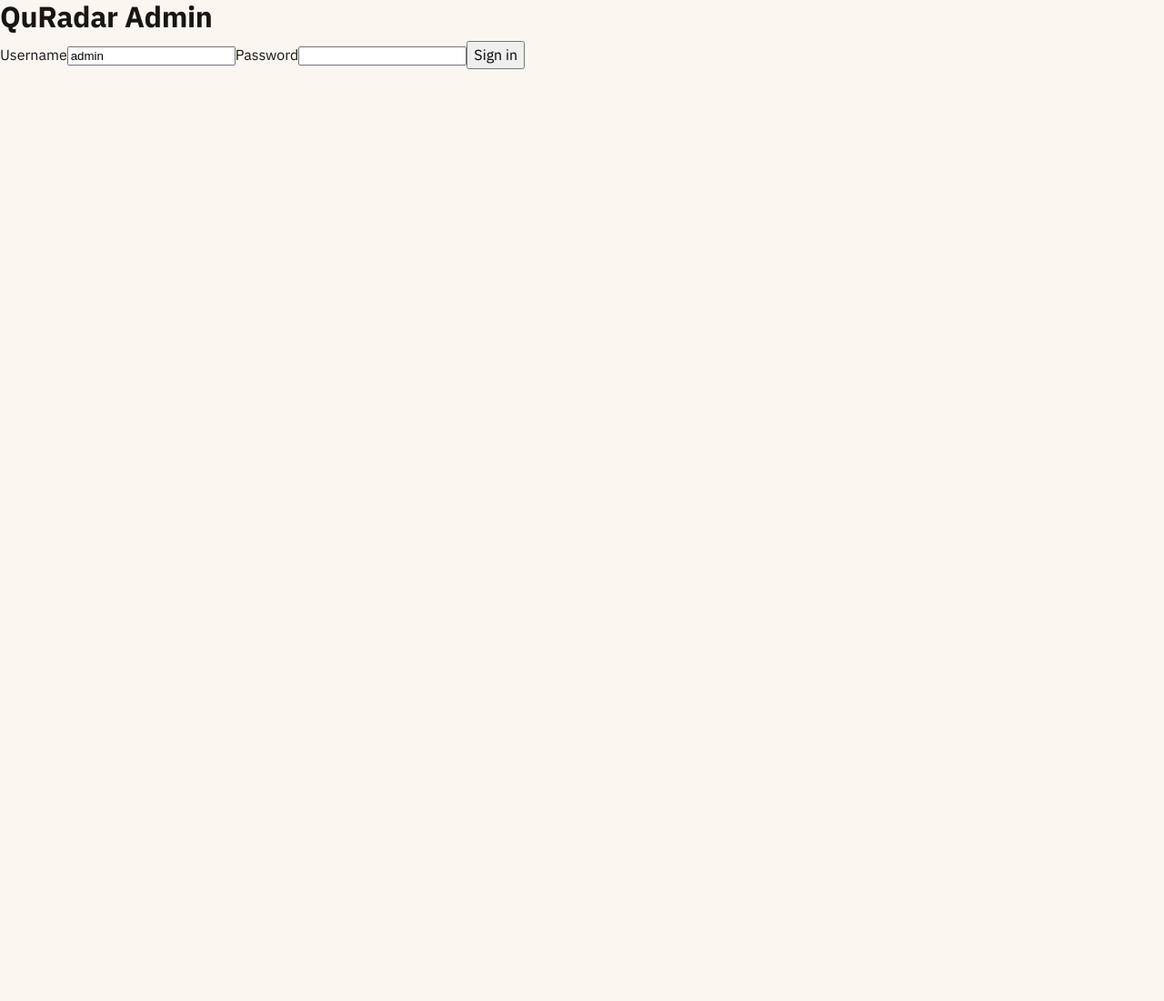
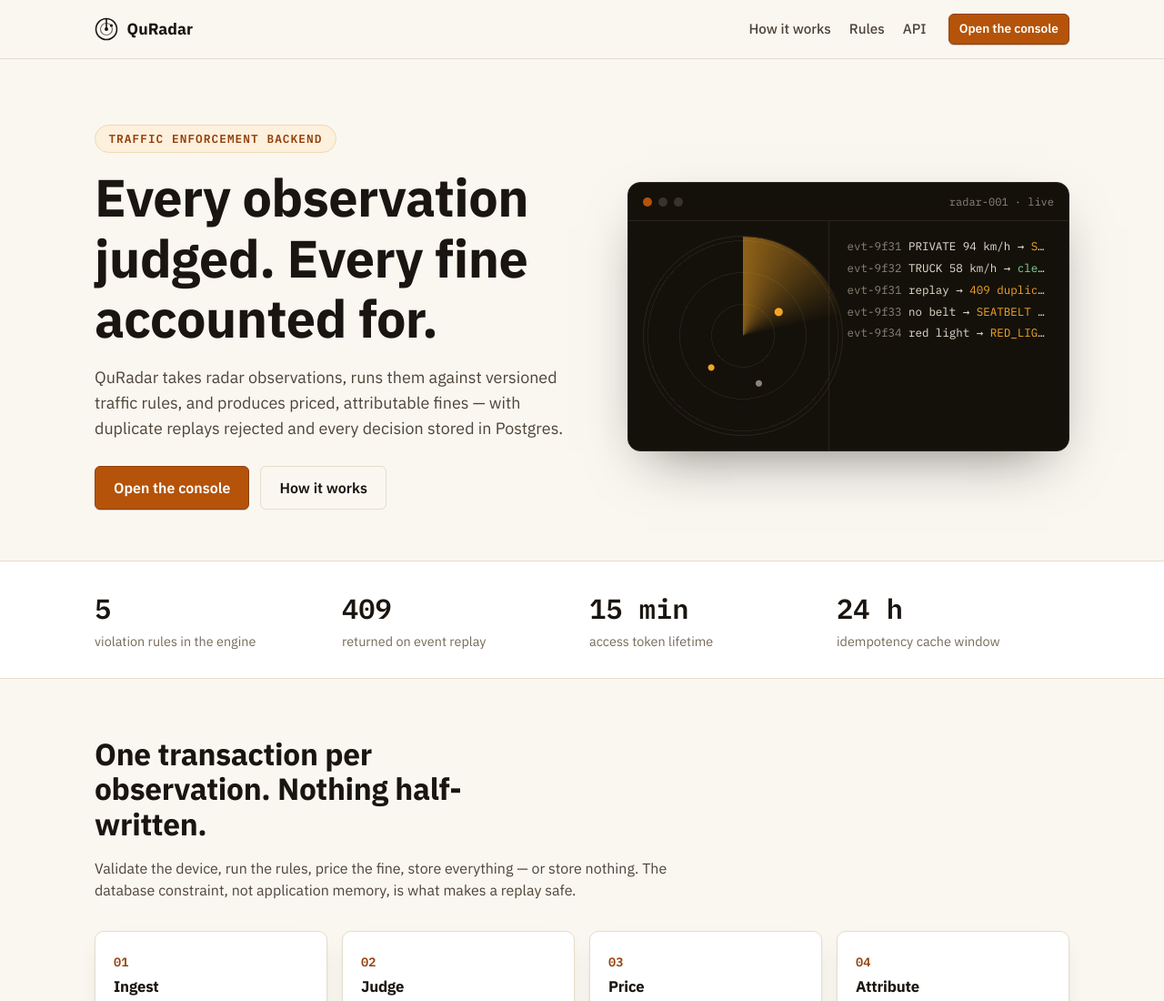
Before and after one commit to MahmoudYoussef-web/quantum-radar, a React (Vite) app in the folder frontend/: page / in a window 1280 px wide. Before the commit this address led to /#/login. Shown: the top 1100 px of the page at 91% size. Before the commit the page ends 800 px from the top, so only its background shows below. Built offline with nearby package versions, Linux system fonts and the light colour scheme; no server answers.

Commit message:
feat: public landing page with product story and console visual

```diff
--- a/frontend/src/App.tsx
+++ b/frontend/src/App.tsx
@@ -1,28 +1,24 @@
-import { HashRouter, Navigate, Route, Routes } from 'react-router-dom'
+import { HashRouter, Navigate, Outlet, Route, Routes } from 'react-router-dom'
 import { AuthProvider } from './auth/AuthContext'
 import { Layout } from './components/Layout'
+import { LandingPage } from './pages/LandingPage'
 import { LoginPage } from './pages/LoginPage'
+import { OverviewPage } from './pages/OverviewPage'
 import { ViolationsPage } from './pages/ViolationsPage'
 import { RulesPage } from './pages/RulesPage'
 import { DevicesPage } from './pages/DevicesPage'
 import { DriversPage } from './pages/DriversPage'
 import { tokens } from './api/client'
 
-function Guard({ children }: { children: JSX.Element }) {
-  if (!tokens.access) return <Navigate to="/login" replace />
-  return children
+function Guard() {
+  if (!tokens.access) return <Navigate to="/" replace />
+  return <Outlet />
 }
 
 function Shell() {
   return (
     <Layout>
-      <Routes>
-        <Route path="/violations" element={<ViolationsPage />} />
-        <Route path="/rules" element={<RulesPage />} />
-        <Route path="/devices" element={<DevicesPage />} />
-        <Route path="/drivers" element={<DriversPage />} />
-        <Route path="*" element={<Navigate to="/violations" replace />} />
-      </Routes>
+      <Outlet />
     </Layout>
   )
 }
@@ -32,15 +28,18 @@
     <AuthProvider>
       <HashRouter>
         <Routes>
+          <Route path="/" element={<LandingPage />} />
           <Route path="/login" element={<LoginPage />} />
-          <Route
-            path="/*"
-            element={
-              <Guard>
-                <Shell />
-              </Guard>
-            }
-          />
+          <Route element={<Guard />}>
+            <Route element={<Shell />}>
+              <Route path="/overview" element={<OverviewPage />} />
+              <Route path="/violations" element={<ViolationsPage />} />
+              <Route path="/rules" element={<RulesPage />} />
+              <Route path="/devices" element={<DevicesPage />} />
+              <Route path="/drivers" element={<DriversPage />} />
+            </Route>
+          </Route>
+          <Route path="*" element={<Navigate to="/" replace />} />
         </Routes>
       </HashRouter>
     </AuthProvider>
--- /dev/null
+++ b/frontend/src/pages/LandingPage.tsx
@@ -0,0 +1,183 @@
+import { Link } from 'react-router-dom'
+
+export function RadarMark({ size = 26 }: { size?: number }) {
+  return (
+    <svg width={size} height={size} viewBox="0 0 26 26" aria-hidden="true" focusable="false">
+      <circle cx="13" cy="13" r="11.5" fill="none" stroke="currentColor" strokeWidth="1.6" />
+      <circle cx="13" cy="13" r="6.5" fill="none" stroke="currentColor" strokeWidth="1.2" opacity="0.6" />
+      <line x1="13" y1="13" x2="13" y2="1.5" stroke="currentColor" strokeWidth="1.6" />
+      <circle cx="13" cy="13" r="2" fill="currentColor" />
+      <circle cx="18.5" cy="9" r="1.6" fill="currentColor" />
+    </svg>
+  )
+}
+
+const RULES: [string, string, string][] = [
+  ['SEATBELT', 'Belt not fastened', '100 EGP · 1 pt'],
+  ['SPEED_LIMIT_PRIVATE', 'Private cars over 80 km/h', 'tiered from 300 EGP · 2 pts'],
+  ['SPEED_LIMIT_TRUCK', 'Trucks over 60 km/h', 'tiered from 300 EGP · 2 pts'],
+  ['RESTRICTED_ZONE', 'Inside the bounded zone', '500 EGP · 2 pts'],
+  ['RED_LIGHT', 'Stop line crossed on red', '500 EGP · 3 pts'],
+]
+
+const STEPS: [string, string][] = [
+  ['01 — Ingest', 'A device posts an observation with its own eventId. Unknown devices are rejected; replays get a 409.'],
+  ['02 — Judge', 'Enabled rules are built from the database on every call — no redeploys, no hardcoded thresholds.'],
+  ['03 — Price', 'Speeding fees come from over-limit tiers; other rules fall back to their configured base fee.'],
+  ['04 — Attribute', 'Penalty points land on the plate owner in the same transaction, guarded by optimistic locking.'],
+]
+
+export function LandingPage() {
+  return (
+    <div>
+      <a className="skip" href="#main">
+        Skip to content
+      </a>
+      <header className="l-nav">
+        <div className="wrap">
+          <Link className="brand" to="/" aria-label="QuRadar home">
+            <RadarMark /> QuRadar
+          </Link>
+          <nav className="l-links" aria-label="Product">
+            <a href="#how">How it works</a>
+            <a href="#rules">Rules</a>
+            <a href="#api">API</a>
+          </nav>
+          <Link className="btn btn-sm" to="/login">
+            Open the console
+          </Link>
+        </div>
+      </header>
+
+      <main id="main">
+        <section className="hero">
+          <div className="wrap hero-grid">
+            <div>
+              <span className="eyebrow">Traffic enforcement backend</span>
+              <h1>Every observation judged. Every fine accounted for.</h1>
+              <p className="lede">
+                QuRadar takes radar observations, runs them against versioned traffic rules,
+                and produces priced, attributable fines — with duplicate replays rejected
+                and every decision stored in Postgres.
+              </p>
+              <div className="hero-cta">
+                <Link className="btn" to="/login">
+                  Open the console
+                </Link>
+                <a className="btn btn-ghost" href="#how">
+                  How it works
+                </a>
+              </div>
+            </div>
+            <div className="console" role="img" aria-label="Illustration of a radar console processing events into fines">
+              <div className="console-bar" aria-hidden="true">
+                <i />
+                <i />
+                <i />
+                <span>radar-001 · live</span>
+              </div>
+              <div className="console-body">
+                <div className="scope" aria-hidden="true" />
+                <ul className="feed" aria-hidden="true">
+                  <li><span className="dim">evt-9f31</span> PRIVATE 94 km/h → <span className="fine">SPEED_LIMIT_PRIVATE · 600</span></li>
+                  <li><span className="dim">evt-9f32</span> TRUCK 58 km/h → <span className="ok">clean</span></li>
+                  <li><span className="dim">evt-9f31</span> replay → <span className="fine">409 duplicate</span></li>
+                  <li><span className="dim">evt-9f33</span> no belt → <span className="fine">SEATBELT · 100</span></li>
+                  <li><span className="dim">evt-9f34</span> red light → <span className="fine">RED_LIGHT · 500</span></li>
+                </ul>
+              </div>
+            </div>
+          </div>
+        </section>
+
+        <section className="stats" aria-label="Product facts">
+          <div className="wrap">
+            <div className="stat"><b>5</b><span>violation rules in the engine</span></div>
+            <div className="stat"><b>409</b><span>returned on event replay</span></div>
+            <div className="stat"><b>15 min</b><span>access token lifetime</span></div>
+            <div className="stat"><b>24 h</b><span>idempotency cache window</span></div>
+          </div>
+        </section>
+
+        <section className="section" id="how">
+          <div className="wrap">
+            <h2>One transaction per observation. Nothing half-written.</h2>
+            <p className="sub">
+              Validate the device, run the rules, price the fine, store everything —
+              or store nothing. The database constraint, not application memory, is what
+              makes a replay safe.
+            </p>
+            <ol className="steps">
+              {STEPS.map(([title, body]) => (
+                <li key={title}>
+                  <span className="n">{title.split(' — ')[0]}</span>
+                  <h3>{title.split(' — ')[1]}</h3>
+                  <p>{body}</p>
+                </li>
+              ))}
+            </ol>
+          </div>
+        </section>
+
+        <section className="section" id="rules" style={{ paddingTop: 0 }}>
+          <div className="wrap">
+            <h2>The rule book, editable without a deploy.</h2>
+            <p className="sub">
+              Thresholds, fees, penalty points and on/off switches live in the database.
+              Admins change them from the console; the engine picks them up on the next
+              observation.
+            </p>
+            <div className="table-scroll" style={{ marginTop: '1.75rem' }}>
+              <table className="grid">
+                <thead>
+                  <tr>
+                    <th>Rule</th>
+                    <th>Triggers when</th>
+                    <th className="num">Price</th>
+                  </tr>
+                </thead>
+                <tbody>
+                  {RULES.map(([code, when, price]) => (
+                    <tr key={code}>
+                      <td className="mono">{code}</td>
+                      <td>{when}</td>
+                      <td className="num">{price}</td>
+                    </tr>
+                  ))}
+                </tbody>
+              </table>
+            </div>
+          </div>
+        </section>
+
+        <section className="section" id="api" style={{ paddingTop: 0 }}>
+          <div className="wrap">
+            <h2>REST first. Authenticated by role.</h2>
+            <p className="sub">
+              Devices submit for themselves, citizens read their own records, officers
+              read operations, admins manage everything — enforced server-side from the
+              JWT identity, never from request fields.
+            </p>
+            <pre className="codeblock" aria-label="Example API calls">
+              <code>
+                <span className="c"># ingest an observation</span>{'\n'}
+                POST /api/v1/events <span className="k">→ 201</span> {'{'}plate, total, violations{'}'}{'\n'}
+                <span className="c"># send the same eventId again</span>{'\n'}
+                POST /api/v1/events <span className="k">→ 409</span> {'{'}error: duplicate{'}'}
+              </code>
+            </pre>
+          </div>
+        </section>
+      </main>
+
+      <footer className="l-footer">
+        <div className="wrap">
+          <span>
+            <strong>QuRadar</strong> — radar observations in, attributable fines out.
+          </span>
+          <span className="mono">postgres · redis · spring boot 3</span>
+        </div>
+      </footer>
+    </div>
+  )
+}
```
